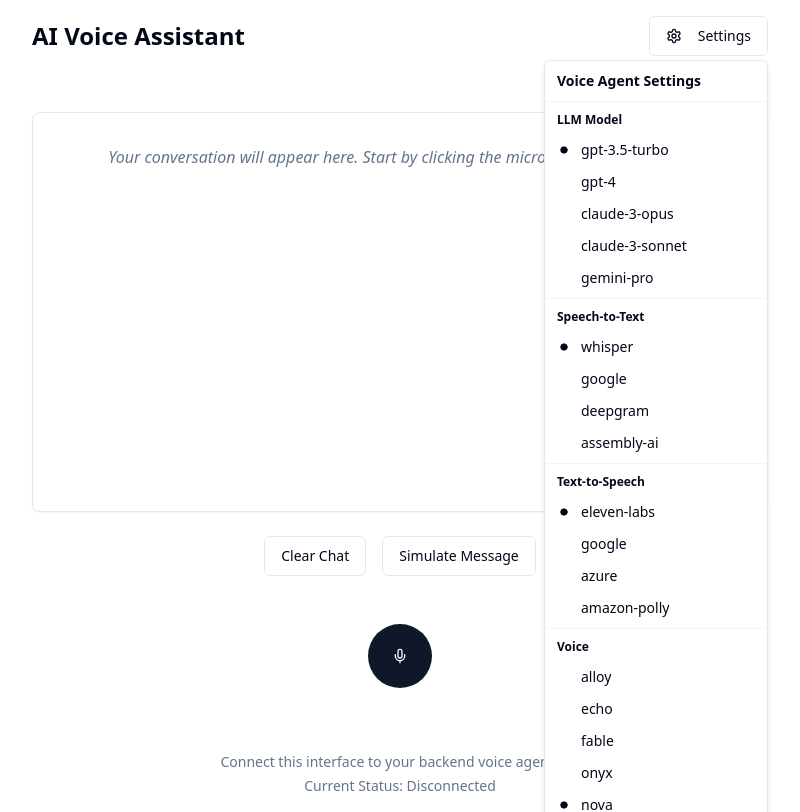
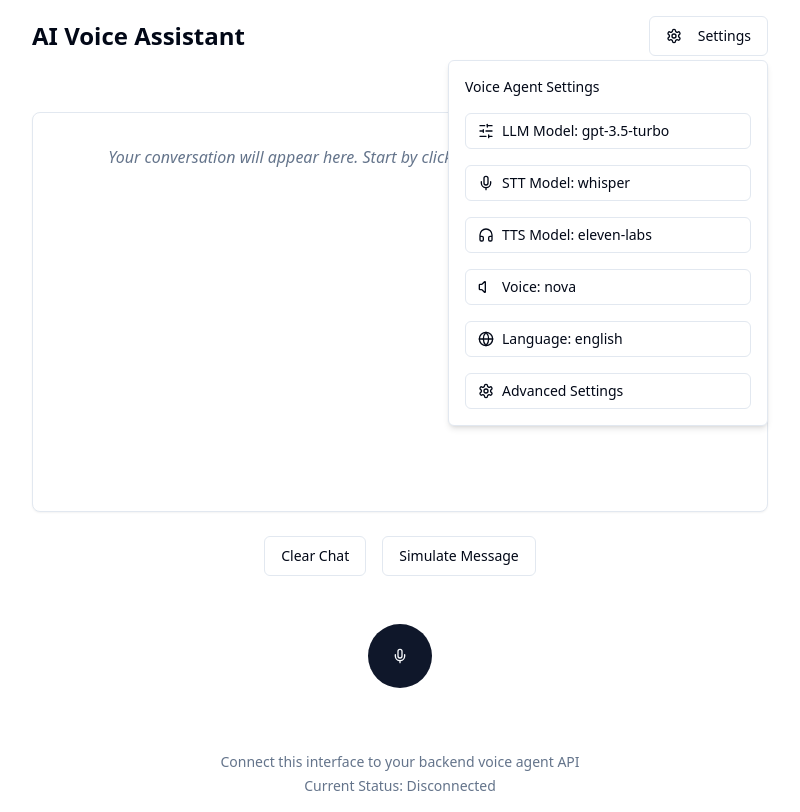
Before and after one commit to ashish-propellergv/chatter-magic-interface, a React (Vite) app: page / in a window 1280 px wide. Both pictures are taken after a click on the button "Settings". Shown: the whole page, without its empty margins (240-1040 px from the left). Built offline with nearby package versions, Linux system fonts and the light colour scheme.

Commit message:
Refactor: Separate settings into dropdowns
Separate the settings in the settings dropdown into separate dropdowns for STT, LLM, TTS, Voice, language, and other settings.

```diff
--- a/src/components/SettingsDropdown.tsx
+++ b/src/components/SettingsDropdown.tsx
@@ -1,18 +1,18 @@
 
 import React from 'react';
 import { Button } from '@/components/ui/button';
+import { Popover, PopoverContent, PopoverTrigger } from '@/components/ui/popover';
 import {
   DropdownMenu,
   DropdownMenuContent,
   DropdownMenuLabel,
   DropdownMenuSeparator,
-  DropdownMenuGroup,
   DropdownMenuRadioGroup,
   DropdownMenuRadioItem,
   DropdownMenuCheckboxItem,
   DropdownMenuTrigger,
 } from '@/components/ui/dropdown-menu';
-import { Settings } from 'lucide-react';
+import { Settings, Mic, Headphones, Volume, Globe, Language, SlidersHorizontal } from 'lucide-react';
 import { useVoiceAgent } from '@/context/VoiceAgentContext';
 import {
   llmOptions,
@@ -35,19 +35,31 @@ const SettingsDropdown: React.FC<SettingsDropdownProps> = ({ className }) => {
   const { config, updateConfig } = useVoiceAgent();
 
   return (
-    <DropdownMenu>
-      <DropdownMenuTrigger asChild>
+    <Popover>
+      <PopoverTrigger asChild>
         <Button variant="outline" className={className}>
           <Settings className="h-4 w-4 mr-2" />
           Settings
         </Button>
+      </PopoverTrigger>
+      <PopoverContent className="w-80 p-4" align="end">
+        <div className="space-y-4">
+          <h4 className="font-medium text-sm mb-3">Voice Agent Settings</h4>
+
+          {/* LLM Model Dropdown */}
+          <div>
+            <DropdownMenu>
+              <DropdownMenuTrigger asChild>
+                <Button variant="outline" size="sm" className="w-full justify-between">
+                  <div className="flex items-center gap-2">
+                    <SlidersHorizontal className="h-4 w-4" />
+                    <span>LLM Model: {config.llmModel}</span>
+                  </div>
+                </Button>
               </DropdownMenuTrigger>
-      <DropdownMenuContent className="w-56" align="end">
-        <DropdownMenuLabel>Voice Agent Settings</DropdownMenuLabel>
+              <DropdownMenuContent>
+                <DropdownMenuLabel>Select LLM Model</DropdownMenuLabel>
                 <DropdownMenuSeparator />
-
-        <DropdownMenuGroup>
-          <DropdownMenuLabel className="text-xs">LLM Model</DropdownMenuLabel>
                 <DropdownMenuRadioGroup
                   value={config.llmModel}
                   onValueChange={(value) => updateConfig({ llmModel: value as LLMModel })}
@@ -58,11 +70,24 @@ const SettingsDropdown: React.FC<SettingsDropdownProps> = ({ className }) => {
                     </DropdownMenuRadioItem>
                   ))}
                 </DropdownMenuRadioGroup>
-        </DropdownMenuGroup>
+              </DropdownMenuContent>
+            </DropdownMenu>
+          </div>
+
+          {/* Speech-to-Text Dropdown */}
+          <div>
+            <DropdownMenu>
+              <DropdownMenuTrigger asChild>
+                <Button variant="outline" size="sm" className="w-full justify-between">
+                  <div className="flex items-center gap-2">
+                    <Mic className="h-4 w-4" />
+                    <span>STT Model: {config.sttModel}</span>
+                  </div>
+                </Button>
+              </DropdownMenuTrigger>
+              <DropdownMenuContent>
+                <DropdownMenuLabel>Select Speech-to-Text Model</DropdownMenuLabel>
                 <DropdownMenuSeparator />
-
-        <DropdownMenuGroup>
-          <DropdownMenuLabel className="text-xs">Speech-to-Text</DropdownMenuLabel>
                 <DropdownMenuRadioGroup
                   value={config.sttModel}
                   onValueChange={(value) => updateConfig({ sttModel: value as STTModel })}
@@ -73,11 +98,24 @@ const SettingsDropdown: React.FC<SettingsDropdownProps> = ({ className }) => {
                     </DropdownMenuRadioItem>
                   ))}
                 </DropdownMenuRadioGroup>
-        </DropdownMenuGroup>
+              </DropdownMenuContent>
+            </DropdownMenu>
+          </div>
+
+          {/* Text-to-Speech Dropdown */}
+          <div>
+            <DropdownMenu>
+              <DropdownMenuTrigger asChild>
+                <Button variant="outline" size="sm" className="w-full justify-between">
+                  <div className="flex items-center gap-2">
+                    <Headphones className="h-4 w-4" />
+                    <span>TTS Model: {config.ttsModel}</span>
+                  </div>
+                </Button>
+              </DropdownMenuTrigger>
+              <DropdownMenuContent>
+                <DropdownMenuLabel>Select Text-to-Speech Model</DropdownMenuLabel>
                 <DropdownMenuSeparator />
-
-        <DropdownMenuGroup>
-          <DropdownMenuLabel className="text-xs">Text-to-Speech</DropdownMenuLabel>
                 <DropdownMenuRadioGroup
                   value={config.ttsModel}
                   onValueChange={(value) => updateConfig({ ttsModel: value as TTSModel })}
@@ -88,11 +126,24 @@ const SettingsDropdown: React.FC<SettingsDropdownProps> = ({ className }) => {
                     </DropdownMenuRadioItem>
                   ))}
                 </DropdownMenuRadioGroup>
-        </DropdownMenuGroup>
+              </DropdownMenuContent>
+            </DropdownMenu>
+          </div>
+
+          {/* Voice Dropdown */}
+          <div>
+            <DropdownMenu>
+              <DropdownMenuTrigger asChild>
+                <Button variant="outline" size="sm" className="w-full justify-between">
+                  <div className="flex items-center gap-2">
+                    <Volume className="h-4 w-4" />
+                    <span>Voice: {config.voice}</span>
+                  </div>
+                </Button>
+              </DropdownMenuTrigger>
+              <DropdownMenuContent>
+                <DropdownMenuLabel>Select Voice</DropdownMenuLabel>
                 <DropdownMenuSeparator />
-
-        <DropdownMenuGroup>
-          <DropdownMenuLabel className="text-xs">Voice</DropdownMenuLabel>
                 <DropdownMenuRadioGroup
                   value={config.voice}
                   onValueChange={(value) => updateConfig({ voice: value as VoiceOption })}
@@ -103,11 +154,24 @@ const SettingsDropdown: React.FC<SettingsDropdownProps> = ({ className }) => {
                     </DropdownMenuRadioItem>
                   ))}
                 </DropdownMenuRadioGroup>
-        </DropdownMenuGroup>
+              </DropdownMenuContent>
+            </DropdownMenu>
+          </div>
+
+          {/* Language Dropdown */}
+          <div>
+            <DropdownMenu>
+              <DropdownMenuTrigger asChild>
+                <Button variant="outline" size="sm" className="w-full justify-between">
+                  <div className="flex items-center gap-2">
+                    <Globe className="h-4 w-4" />
+                    <span>Language: {config.language}</span>
+                  </div>
+                </Button>
+              </DropdownMenuTrigger>
+              <DropdownMenuContent>
+                <DropdownMenuLabel>Select Language</DropdownMenuLabel>
                 <DropdownMenuSeparator />
-
-        <DropdownMenuGroup>
-          <DropdownMenuLabel className="text-xs">Language</DropdownMenuLabel>
                 <DropdownMenuRadioGroup
                   value={config.language}
                   onValueChange={(value) => updateConfig({ language: value as LanguageOption })}
@@ -118,11 +182,24 @@ const SettingsDropdown: React.FC<SettingsDropdownProps> = ({ className }) => {
                     </DropdownMenuRadioItem>
                   ))}
                 </DropdownMenuRadioGroup>
-        </DropdownMenuGroup>
+              </DropdownMenuContent>
+            </DropdownMenu>
+          </div>
+
+          {/* Advanced Settings Dropdown */}
+          <div>
+            <DropdownMenu>
+              <DropdownMenuTrigger asChild>
+                <Button variant="outline" size="sm" className="w-full justify-between">
+                  <div className="flex items-center gap-2">
+                    <Settings className="h-4 w-4" />
+                    <span>Advanced Settings</span>
+                  </div>
+                </Button>
+              </DropdownMenuTrigger>
+              <DropdownMenuContent>
+                <DropdownMenuLabel>Advanced Settings</DropdownMenuLabel>
                 <DropdownMenuSeparator />
-
-        <DropdownMenuGroup>
-          <DropdownMenuLabel className="text-xs">Advanced Settings</DropdownMenuLabel>
                 <DropdownMenuCheckboxItem
                   checked={config.allowInterruptions}
                   onCheckedChange={(checked) => updateConfig({ allowInterruptions: checked })}
@@ -135,9 +212,12 @@ const SettingsDropdown: React.FC<SettingsDropdownProps> = ({ className }) => {
                 >
                   Filter Background Noise
                 </DropdownMenuCheckboxItem>
-        </DropdownMenuGroup>
               </DropdownMenuContent>
             </DropdownMenu>
+          </div>
+        </div>
+      </PopoverContent>
+    </Popover>
   );
 };
 
```
Lines whose indentation alone changed are shown as unchanged.
